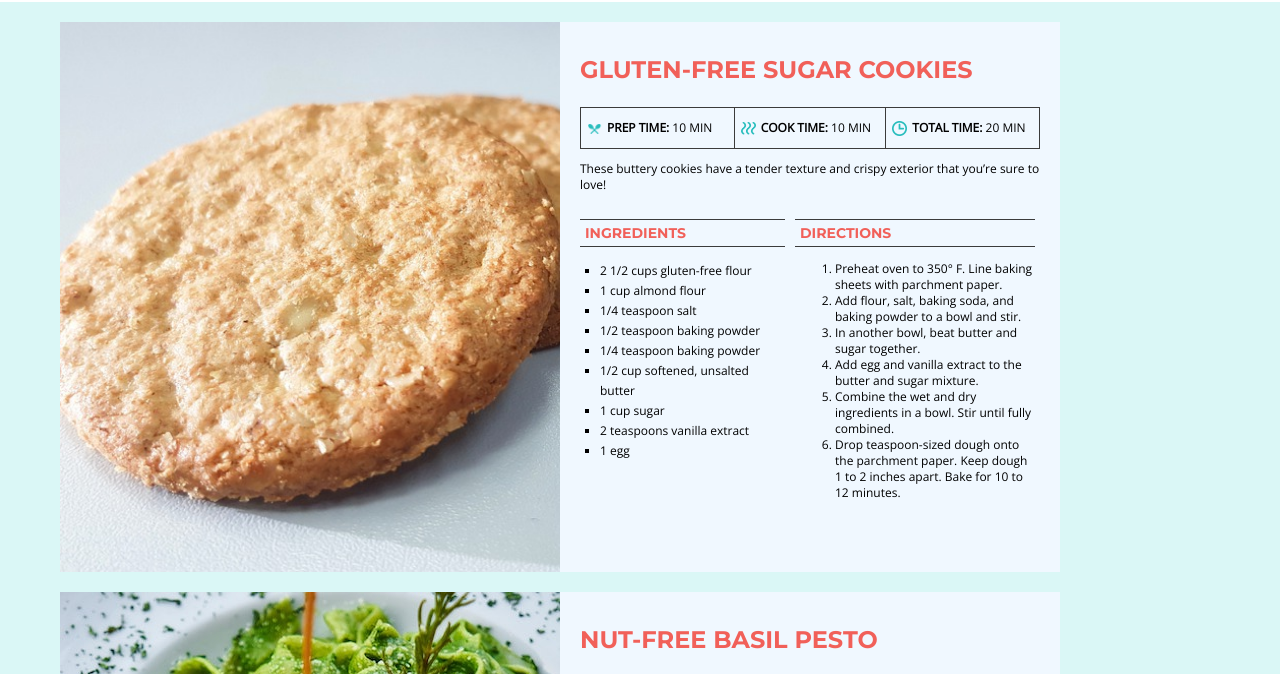
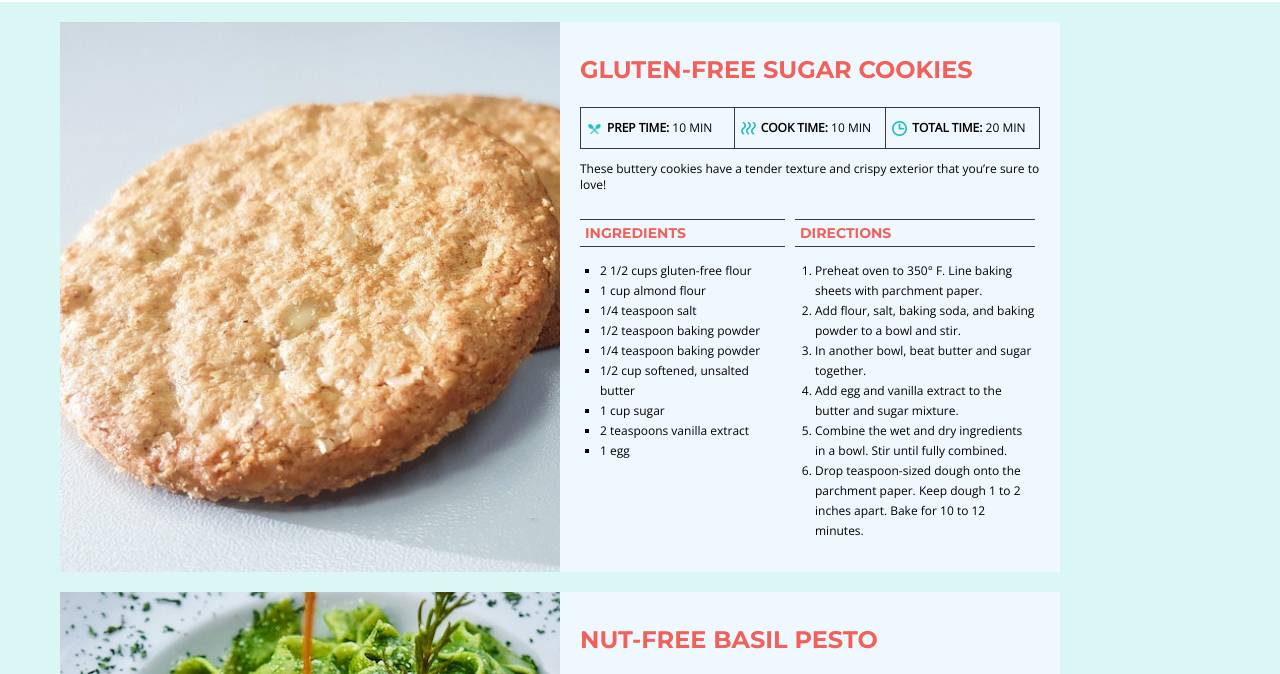
Before and after one commit to jonelle-noelani/recipe-card-styling, a plain HTML site: page index.html in a window 1280 px wide. Shown: the part 81-755 px from the top of the page. Drawn offline with nearby package versions, Linux system fonts and the light colour scheme.

Commit message:
adjusted padding and line height of directions list

```diff
--- a/css/style.css
+++ b/css/style.css
@@ -105,6 +105,11 @@ main {
   width: 240px;
 }
 
+.directions ol {
+  padding-left: 20px;
+  line-height: 20px;
+}
+
 /***images***/
 .image {
   background-color: greenyellow;
```
